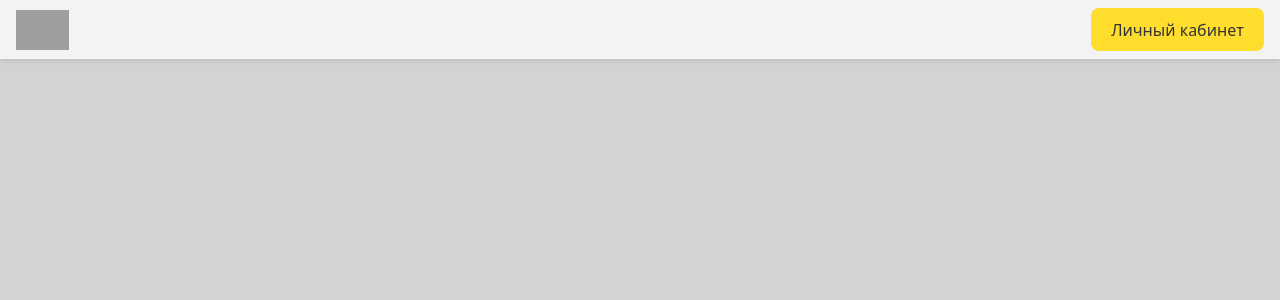
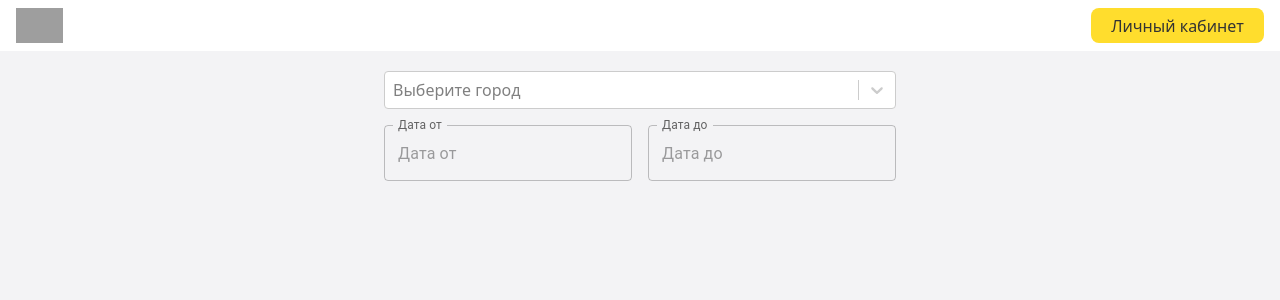
Before and after one commit to MrFromer/Authors_excursions, a React (Vite) app: page / in a window 1280 px wide. Shown: the top 300 px of the page. Built offline with nearby package versions, Linux system fonts and the light colour scheme; grey boxes are pictures that could not be loaded.

Commit message:
Главная страница

```diff
--- a/src/App.css
+++ b/src/App.css
@@ -5,7 +5,7 @@
 }
 
 body {
-  background-color: lightgrey;
+  background-color: #F3F3F5;
 }
 
 .custom {
--- a/src/EmailPasswordBlock.tsx
+++ b/src/EmailPasswordBlock.tsx
@@ -70,7 +70,7 @@ function EmailPasswordBlock(changeEmail: React.Dispatch<React.SetStateAction<str
                 <label className='textStyle selectable-text'>
                     Пароль
                 </label>
-                <div className='rowed' style={{display: "inline-flex", alignItems: "center"}}>
+                <div className='rowed'>
                     <input className='textStyle horizontalStretch customBorder input_style' type={isVisible? 'text': 'password'} placeholder='Введите пароль' value={password} onChange={passwordChanged}/>
                     <button type='button' className='setVisibleButton whiteButton' onClick={() => setVisible(!isVisible)} style={{height: "2.5rem"}}>
                         {isVisible? <FaEye className='icon setVisibleIcon'/>: <FaEyeSlash className='icon setVisibleIcon'/>}
--- a/src/MainPage.tsx
+++ b/src/MainPage.tsx
@@ -1,7 +1,50 @@
+import Select, { ActionMeta, SingleValue } from "react-select";
+import {cities, CityOption} from "./constants"
+import { useState } from "react";
+import DatePicker from "react-datepicker";
+import "react-datepicker/dist/react-datepicker.css";
+import { TextField, Box } from "@mui/material";
+import { AdapterDateFns } from "@mui/x-date-pickers/AdapterDateFns";
+import { LocalizationProvider } from "@mui/x-date-pickers/LocalizationProvider";
+import { ru } from "date-fns/locale";
+
+type DateRange = {
+    startDate: Date | null;
+    endDate: Date | null;
+  };
+
 function MainPage() {
+    const [city, setCity] = useState<string | undefined>(undefined)
+    const [dates, setDates] = useState<DateRange>({
+      startDate: null,
+      endDate: null,
+    });
+
+    const handleStartDateChange = (date: Date | null) => {
+        setDates((prevState) => ({
+          ...prevState,
+          startDate: date,
+        }));
+        // Если дата "от" позже даты "до", сбрасываем дату "до"
+        if (dates.endDate && date && date > dates.endDate) {
+          setDates((prevState) => ({
+            ...prevState,
+            endDate: null,
+          }));
+        }
+      };
+
+      const handleEndDateChange = (date: Date | null) => {
+        setDates((prevState) => ({
+          ...prevState,
+          endDate: date,
+        }));
+      };
+
     return (
-        <>
-            <div className="top-block noCursor" style={{
+        <div className="mainPageExternal">
+            <div className="noCursor" style={{
+                backgroundColor: "white",
                 display: 'grid',
                 gridTemplateColumns: '1fr 1fr', // Колонки равной ширины по бокам
                 alignItems: 'center',
@@ -11,13 +54,101 @@ function MainPage() {
             }}
             >
                 <a href="http://www.tbank.ru/" style={{ display: "inline-flex", justifySelf: 'start', height: "auto", alignItems: "center"}}>
-                    <img src="https://cdn.tbank.ru/static/pfa-multimedia/images/ae288629-59d7-4eb6-b074-8bb0549a43b6.svg" style={{height: "40px"}}/>
+                    <img src="https://cdn.tbank.ru/static/pfa-multimedia/images/ae288629-59d7-4eb6-b074-8bb0549a43b6.svg" style={{height: "35px"}}/>
                 </a>
-                <button className="tinkoffButton" style={{ justifySelf: 'end' }}>
+                <button className="tinkoffButton" style={{ justifySelf: 'end', display: "inline-flex", alignItems: "center", height: "35px" }}>
                     Личный кабинет
                 </button>
             </div>
-        </>
+            <div className="mainPageInternal">
+                <div className="search">
+                    <div style={{width: "100%"}}>
+                        <Select
+                            options={cities}
+                            placeholder="Выберите город"
+                            noOptionsMessage={() => "Город не найден"}
+                            styles={{
+                                singleValue: (provided) => ({
+                                ...provided,
+                                textAlign: 'left',
+                                marginLeft: 0
+                                }),
+                                placeholder: (provided) => ({
+                                ...provided,
+                                textAlign: 'left',
+                                marginLeft: 0
+                                }),
+                                input: (provided) => ({
+                                ...provided,
+                                paddingLeft: 0,
+                                marginLeft: 0
+                                }),
+                                option: (provided) => ({
+                                    ...provided,
+                                    textAlign: 'left',
+                                    marginLeft: 0
+                                }),
+                                noOptionsMessage: (provided) => ({
+                                    ...provided,
+                                    textAlign: 'left',
+                                    marginLeft: 0
+                                }),
+                            }}
+                            onChange={(newValue: SingleValue<CityOption>, actionMeta: ActionMeta<CityOption>) => {
+                                console.log(newValue)
+                                setCity(newValue?.label)
+                            }}/>
+                        </div>
+                        <div>
+                            <LocalizationProvider dateAdapter={AdapterDateFns} adapterLocale={ru}>
+                                <Box sx={{ display: "flex", gap: 2, marginTop: 2 }}>
+                                    <DatePicker
+                                        locale={ru}
+                                        selected={dates.startDate}
+                                        onChange={handleStartDateChange}
+                                        selectsStart
+                                        startDate={dates.startDate}
+                                        endDate={dates.endDate}
+                                        placeholderText="Дата от"
+                                        dateFormat="dd.MM.yyyy"
+                                        customInput={
+                                            <TextField
+                                            label="Дата от"
+                                            variant="outlined"
+                                            fullWidth
+                                            InputLabelProps={{
+                                                shrink: true,
+                                            }}
+                                            />
+                                        }
+                                        />
+                                    <DatePicker
+                                        locale={ru}
+                                        selected={dates.endDate}
+                                        onChange={handleEndDateChange}
+                                        selectsEnd
+                                        startDate={dates.startDate}
+                                        endDate={dates.endDate}
+                                        minDate={dates.startDate ? dates.startDate : undefined}
+                                        placeholderText="Дата до"
+                                        dateFormat="dd.MM.yyyy"
+                                        customInput={
+                                            <TextField
+                                            label="Дата до"
+                                            variant="outlined"
+                                            fullWidth
+                                            InputLabelProps={{
+                                                shrink: true,
+                                            }}
+                                            />
+                                        }
+                                        />
+                                    </Box>
+                                </LocalizationProvider>
+                    </div>
+                </div>
+            </div>
+        </div>
     )
 }
 
--- /dev/null
+++ b/src/constants.ts
@@ -0,0 +1,30 @@
+interface CityOption {
+    value: string;
+    label: string;
+    population?: number;
+    region?: string;
+  }
+
+
+export const cities: CityOption[] = [
+    { value: 'moscow', label: 'Москва', population: 12615, region: 'Центральный' },
+    { value: 'saint-petersburg', label: 'Санкт-Петербург', population: 5384, region: 'Северо-Западный' },
+    { value: 'novosibirsk', label: 'Новосибирск', population: 1626, region: 'Сибирский' },
+    { value: 'ekaterinburg', label: 'Екатеринбург', population: 1493, region: 'Уральский' },
+    { value: 'kazan', label: 'Казань', population: 1257, region: 'Приволжский' },
+    { value: 'nizhny-novgorod', label: 'Нижний Новгород', population: 1244, region: 'Приволжский' },
+    { value: 'chelyabinsk', label: 'Челябинск', population: 1193, region: 'Уральский' },
+    { value: 'samara', label: 'Самара', population: 1144, region: 'Приволжский' },
+    { value: 'omsk', label: 'Омск', population: 1126, region: 'Сибирский' },
+    { value: 'rostov-on-don', label: 'Ростов-на-Дону', population: 1124, region: 'Южный' },
+    { value: 'ufa', label: 'Уфа', population: 1122, region: 'Приволжский' },
+    { value: 'krasnoyarsk', label: 'Красноярск', population: 1093, region: 'Сибирский' },
+    { value: 'perm', label: 'Пермь', population: 1048, region: 'Приволжский' },
+    { value: 'voronezh', label: 'Воронеж', population: 1048, region: 'Центральный' },
+    { value: 'volgograd', label: 'Волгоград', population: 1011, region: 'Южный' },
+    { value: 'krasnodar', label: 'Краснодар', population: 974, region: 'Южный' },
+    { value: 'saratov', label: 'Саратов', population: 838, region: 'Приволжский' },
+    { value: 'tyumen', label: 'Тюмень', population: 816, region: 'Уральский' },
+    { value: 'tolyatti', label: 'Тольятти', population: 702, region: 'Приволжский' },
+    { value: 'izhevsk', label: 'Ижевск', population: 646, region: 'Приволжский' },
+  ];
--- a/src/styles.css
+++ b/src/styles.css
@@ -1,5 +1,5 @@
 .baseForm {
-    background-color: #F3F3F5;
+    background-color: white;
     border-radius: 1rem;
     padding: 1rem;
     width: 32rem;
@@ -11,7 +11,7 @@
 }
 
 .mobileBaseForm {
-  background-color: #F3F3F5;
+  background-color: white;
   border-radius: 1rem;
   padding: 1rem;
   width: 90vw;
@@ -40,7 +40,7 @@ button.tinkoffButton:focus {
   height: 2rem;
   text-align: left;
   align-self: stretch;
-  background-color: #F3F3F5;
+  background-color: white;
   color: #333333;
 }
 
@@ -57,12 +57,12 @@ input.customLeftBorder {
 }
 
 button.whiteButton {
-  background-color: #F3F3F5;
+  background-color: white;
 }
 
 .columned {
   gap: 0rem;
-  display: inline-flex;
+  display: flex;
   flex-direction: column;
   align-items: center;
 }
@@ -76,17 +76,11 @@ button.whiteButton {
 
 .setVisibleButton {
   height: 2.4rem;
-  align-self: baseline;
   outline: none;
 }
-
-.setVisibleButton:focus {
-  outline: none;
-}
-
 .rowed {
-  display: flex;
-  flex-direction: row;
+  width: 100%;
+  display: inline-flex;
   align-items: center;
 }
 
@@ -117,7 +111,7 @@ label.error {
 }
 
 .verificationForm {
-  background-color: #F3F3F5;
+  background-color: white;
   border-radius: 1rem;
   padding: 1rem;
   width: 25rem;
@@ -134,7 +128,7 @@ label.error {
 }
 
 .mobileVerificationForm {
-  background-color: #F3F3F5;
+  background-color: white;
   border-radius: 1rem;
   padding: 1rem;
   width: 90vw;
@@ -150,10 +144,9 @@ div.top-block {
   top: 0;
   left: 0;
   width: 100%;
-  background: #F3F3F5;
+  background: white;
   padding: 10px;
   box-shadow: 0 2px 5px rgba(0, 0, 0, 0.1);
-  z-index: 1000; /* Чтобы блок был поверх других элементов */
 }
 
 input.input_style {
@@ -164,3 +157,27 @@ input.input_style {
   cursor: auto;
   caret-color: auto;
 }
+
+div.mainPageExternal {
+  align-items: center;
+  justify-content: flex-start;
+  width: 100vw;
+  height: 100vh;
+  display: flex;
+  flex-direction: column;
+}
+
+div.mainPageInternal {
+  flex-grow: 1;
+  display: flex;
+  flex-direction: column;
+  width: 80%;
+  justify-content: flex-start;
+  align-items: center;
+}
+
+div.search {
+  display: flex;
+  flex-direction: column;
+  padding-top: 20px;
+}
```
Also changed, not shown: package.json (+9 -1 lines), 1 other file (tests, documents, lock files or other folders).
